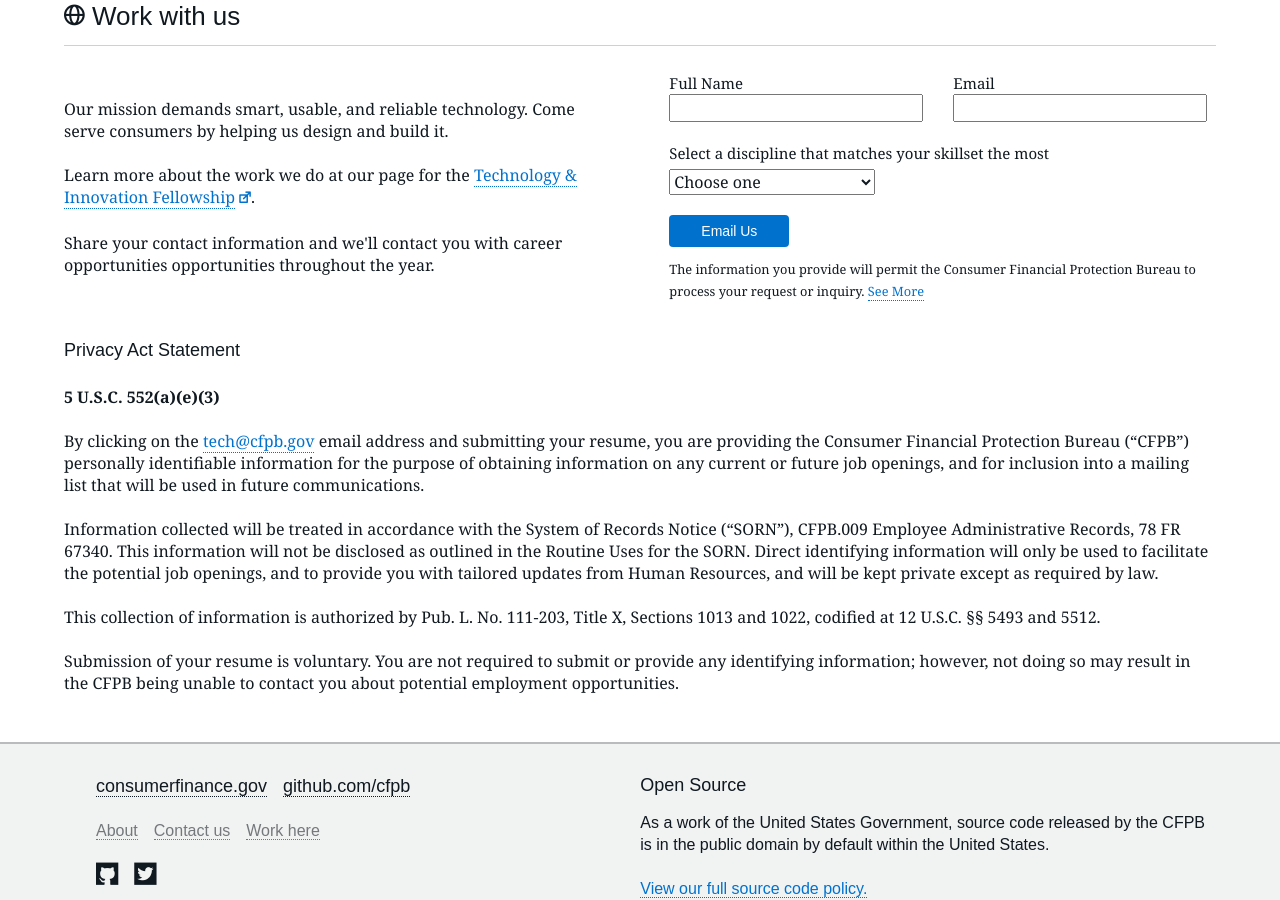
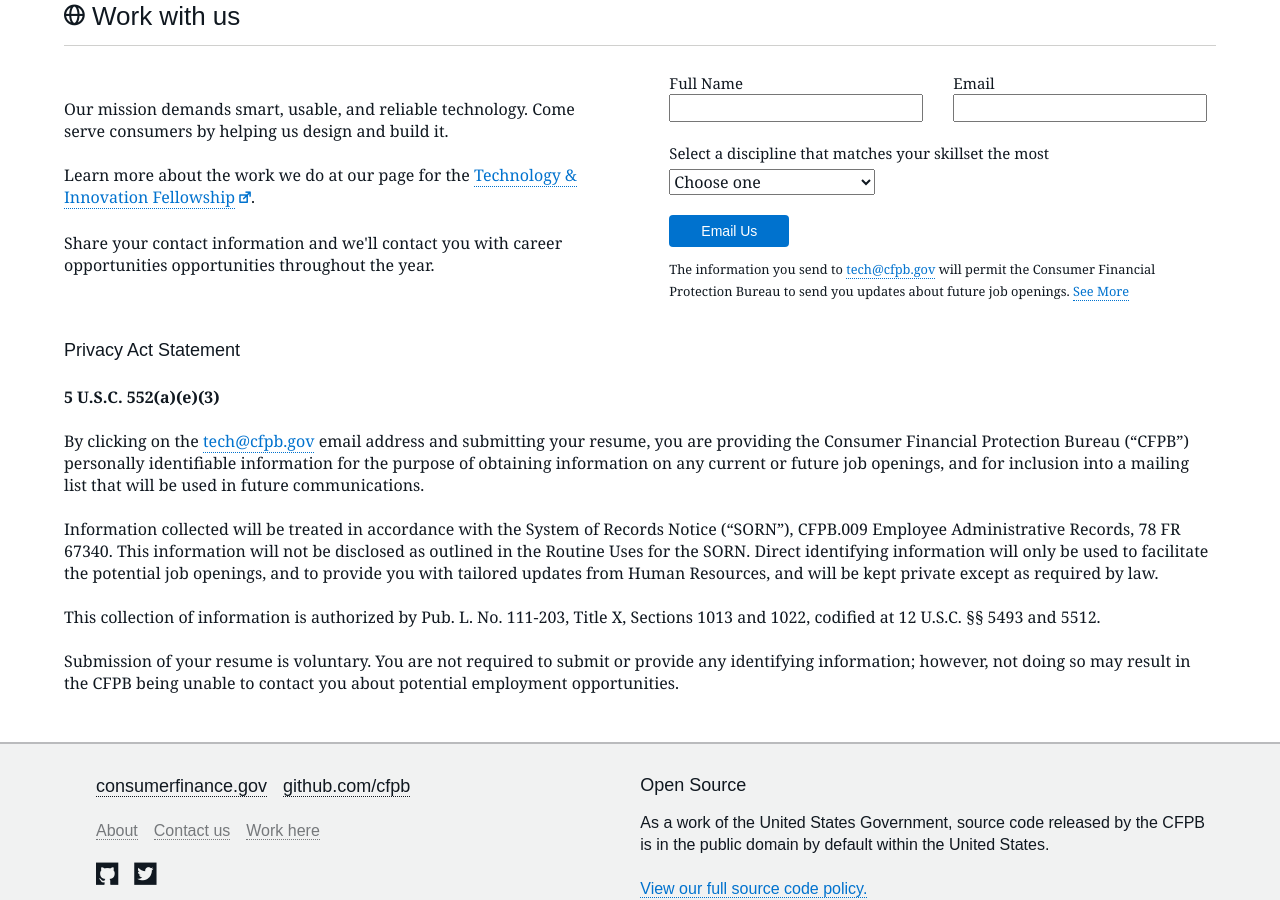
Before and after one commit to cfpb/cfpb.github.io, a Jekyll site: the page built from index.html, in a window 1280 px wide and 900 px high, scrolled down 1695 px. Built offline with Jekyll 4.4.1, drawn with Linux system fonts in a browser that asks for light colours; nearby versions of some CDN libraries; some web fonts are replaced.

Commit message:
reword email note, fix js capture of full name, make email address visible for copying

```diff
--- a/index.html
+++ b/index.html
@@ -248,7 +248,7 @@ title: Home
                                 <label class="recruit_fullname" for="recruit-name">
                                     Full Name
                                 </label>
-                                <input type="text" id="recruit-name" name="fullname">
+                                <input type="text" id="recruit-name" class="js-recruit-name" name="fullname">
                             </div>
                             <div class="recruit_chunk recruit_chunk__email">
                                 <label class="recruit_email" for="email">
@@ -277,7 +277,7 @@ title: Home
 
                             <a href="mailto:tech@cfpb.gov?subject=Interested in working in tech at CFPB&body=First name:%0D%0ALast name:%0D%0ADiscipline: %0D%0AResume:" class="btn btn-primary recruit_submit js-recruit-submit">Email Us</a>
 
-                            <p class="u-disclaimer"><small>The information you provide will permit the Consumer Financial Protection Bureau to process your request or inquiry. <a href="#privacy">See More</a></small></p>
+                            <p class="u-disclaimer"><small>The information you send to <a href="mailto:tech@cfpb.gov?subject=Interested in working in tech at CFPB">tech@cfpb.gov</a> will permit the Consumer Financial Protection Bureau to send you updates about future job openings. <a href="#privacy">See More</a></small></p>
                         </form>
                     </div>
                 </section>
--- a/js/site.js
+++ b/js/site.js
@@ -14,8 +14,8 @@
               recruitEmail +
               '%0D%0A%0D%0ADiscipline: ' +
               discipline +
-              '%0D%0A%0D%0ABe sure to attach your resume ' +
-              'and remove this line before sending';
+              '%0D%0A%0D%0ANote: Attaching your resume can help us identify ' +
+              'openings you may be interested in.';
 
     window.location.href = url;
   } );
```
